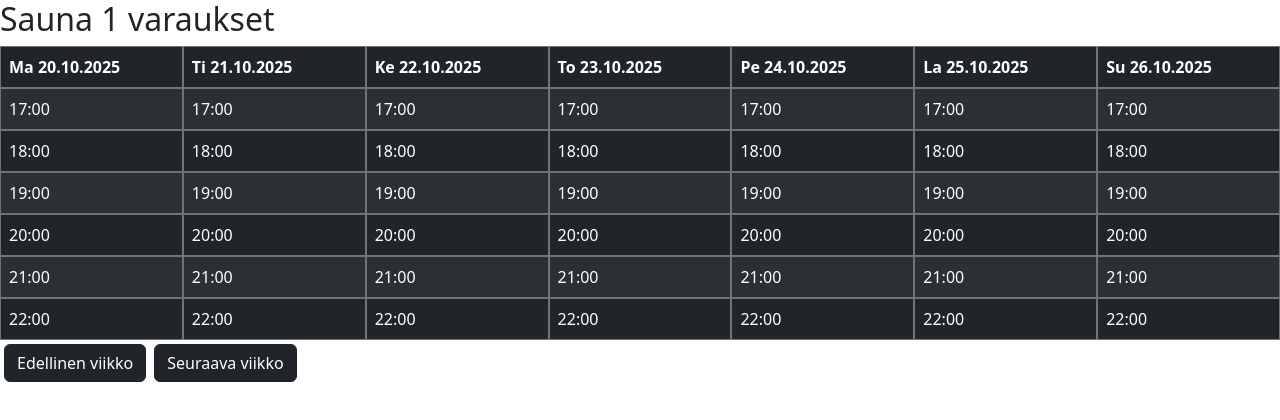
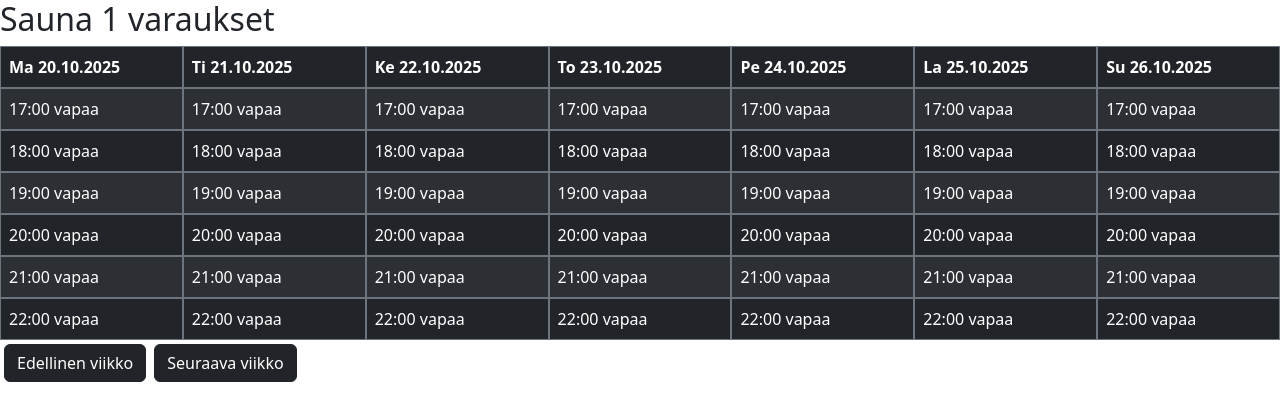
Before and after one commit to Samapa1/SaunaApp-Frontend, a React app in the folder Frontend/: page /sauna1 in a window 1280 px wide. Shown: the top 420 px of the page. Built offline with nearby package versions, Linux system fonts and the light colour scheme; no server answers; the HTML template or start-up script is replaced by a standard one.

Commit message:
integrating with backend

```diff
--- a/Frontend/package.json
+++ b/Frontend/package.json
@@ -10,6 +10,7 @@
     "preview": "vite preview"
   },
   "dependencies": {
+    "axios": "^1.12.2",
     "bootstrap": "^5.3.8",
     "luxon": "^3.7.2",
     "moment": "^2.30.1",
--- a/Frontend/src/components/Calendar.tsx
+++ b/Frontend/src/components/Calendar.tsx
@@ -1,8 +1,9 @@
-import React, { useState } from 'react'
+import React, { useState, useEffect } from 'react'
 import 'bootstrap/dist/css/bootstrap.min.css'
 import { Button } from 'react-bootstrap'
 import { DateTime } from "luxon";
 import ReservationDayTable from './ReservationDayTable';
+import { getAll } from '../services/reservations';
 
 interface Props {
   sauna: string
@@ -10,10 +11,24 @@ interface Props {
 
 const DAYS_IN_WEEK = 7
 
+interface Reservation {
+    Id: string,
+    Date: string
+}
+
 const Calendar = ({sauna}: Props) => {
     const [currentDate, setCurrentDate ] = useState<DateTime<true>>(DateTime.now().startOf('week'))
     const weekdays = ['Ma', 'Ti', 'Ke', 'To', 'Pe', 'La', 'Su']
-    console.log(currentDate)
+    const [reservations, setReservations] = useState<Reservation[]>([]);
+    // console.log(currentDate)
+
+    useEffect(() => {
+        const getReservations = async () => {
+            const allReservations = await getAll("3")
+            setReservations(allReservations)
+        }
+        getReservations()
+    }, []);
 
     const dateFormatter = (count: number) => {
         const dateNow = currentDate.plus({days: count}).toString()
@@ -43,7 +58,7 @@ const Calendar = ({sauna}: Props) => {
         <h2>{sauna} varaukset</h2>
         <div className="d-flex flex-column flex-md-row">
             {Array.from({ length: DAYS_IN_WEEK }).map((_, index) => {
-                return <ReservationDayTable key={index} date={`${weekdays[index]} ${dateFormatter(index) ?? "?"}`} />
+                return <ReservationDayTable key={index} date={`${weekdays[index]} ${dateFormatter(index) ?? "?"}`} reservations={reservations} />
             })}
         </div>
 
--- a/Frontend/src/components/ReservationDayTable.tsx
+++ b/Frontend/src/components/ReservationDayTable.tsx
@@ -4,7 +4,34 @@ import { Container, Row } from "react-bootstrap";
 const FIRST_HOUR = 17;
 const LAST_HOUR = 22;
 
-function ReservationDayTable(props: { date: string }) {
+interface Reservation {
+    Id: string,
+    Date: string
+}
+
+const checkAvailability = (hour: string, reservations: Array<Reservation>) => {
+    const modified = reservations.map(r => r.Date)
+    const reservedHours = modified.map(r => {
+        const dateParts = r.split('-')
+        const hours = dateParts[3]
+        return hours
+    })
+    if (reservedHours.find(h => h === hour)) {
+        return "varattu"
+    }
+    else {
+        return "vapaa"
+    }
+}
+
+function ReservationDayTable(props: { date: string, reservations: Array<Reservation> }) {
+    // console.log(props.reservations)
+    // console.log(props.date)
+    const dateFormatted = props.date.split(' ')
+    const dateFormatted2 = dateFormatted[1].split('.').join('-')
+    const reservations = props.reservations
+    const reservationsOfTheDay = reservations.filter(r => r.Date.includes(dateFormatted2))
+
     return (
         <Container fluid>
             <Row className="p-2 border border-secondary" style={{ color: 'white', fontWeight: 'bold', backgroundColor: "#212529" }}>{props.date}</Row>
@@ -12,7 +39,7 @@ function ReservationDayTable(props: { date: string }) {
                 const hour = FIRST_HOUR + index;
                 return (
                     <Row className="p-2 border border-secondary" style={{ color: 'white', backgroundColor: hour % 2 === 0 ? "#212529" : "#2c3034" }} key={hour}>
-                        {hour}:00
+                        {hour}:00 {checkAvailability(hour.toString(), reservationsOfTheDay)}
                     </Row>
                 );
             })}
--- /dev/null
+++ b/Frontend/src/services/reservations.tsx
@@ -0,0 +1,8 @@
+import axios from 'axios';
+
+const baseUrl = import.meta.env.VITE_BACKEND_URL
+
+export const getAll = async (sauna: string) => {
+  const response = await axios.get(baseUrl + `/reservations?sauna=${sauna}`);
+  return response.data;
+};
```
Also changed, not shown: 1 other file (tests, documents, lock files or other folders).
